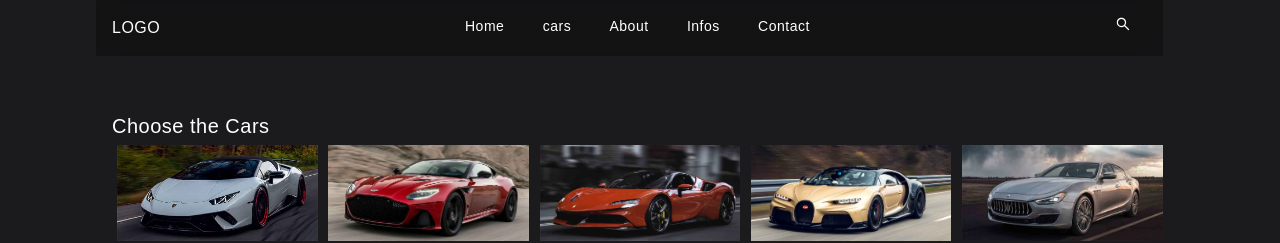
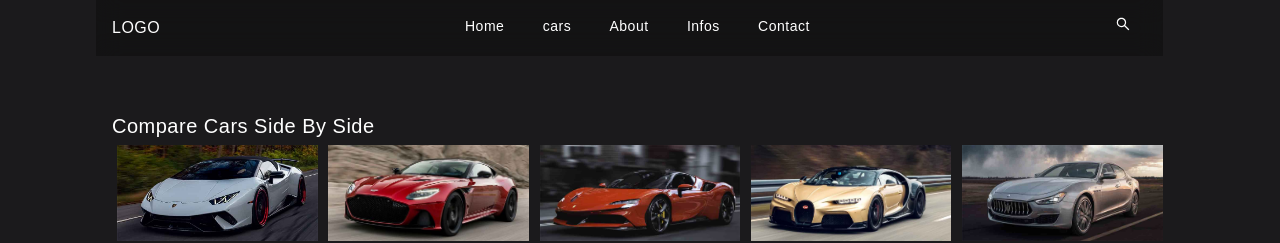
Before and after one commit to joel-kalema/luxury-cars, a Next.js app: page /paths/comparesion in a window 1280 px wide. Shown: the top 243 px of the page. Built offline with nearby package versions, Linux system fonts and the light colour scheme.

Commit message:
updated the React styles

```diff
--- a/pages/paths/comparesion.js
+++ b/pages/paths/comparesion.js
@@ -15,7 +15,7 @@ export default function Compareson () {
         <div>
             <Import.Header />
             <div className='py-28 px-28'>
-                <h1 className='text-xl'>Choose the Cars</h1>
+                <h1 className='text-xl'>Compare Cars Side By Side</h1>
                 <div className='flex flex-wrap mx-auto'>
                     {Import.CarsData.map((car) => (
                         <div className='w-[19%] relative compared m-[0.5%]' onClick={() => result(car)}>
```
